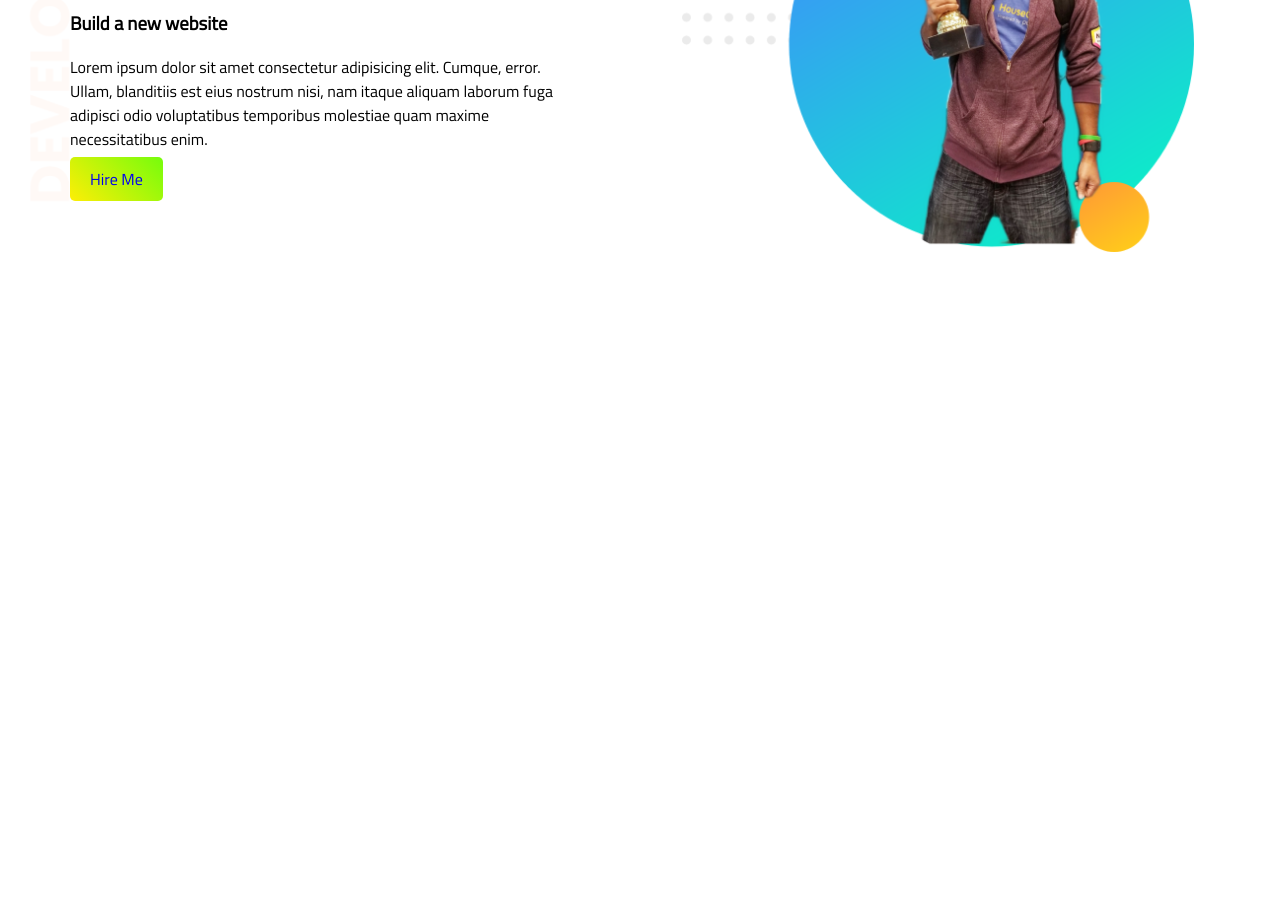
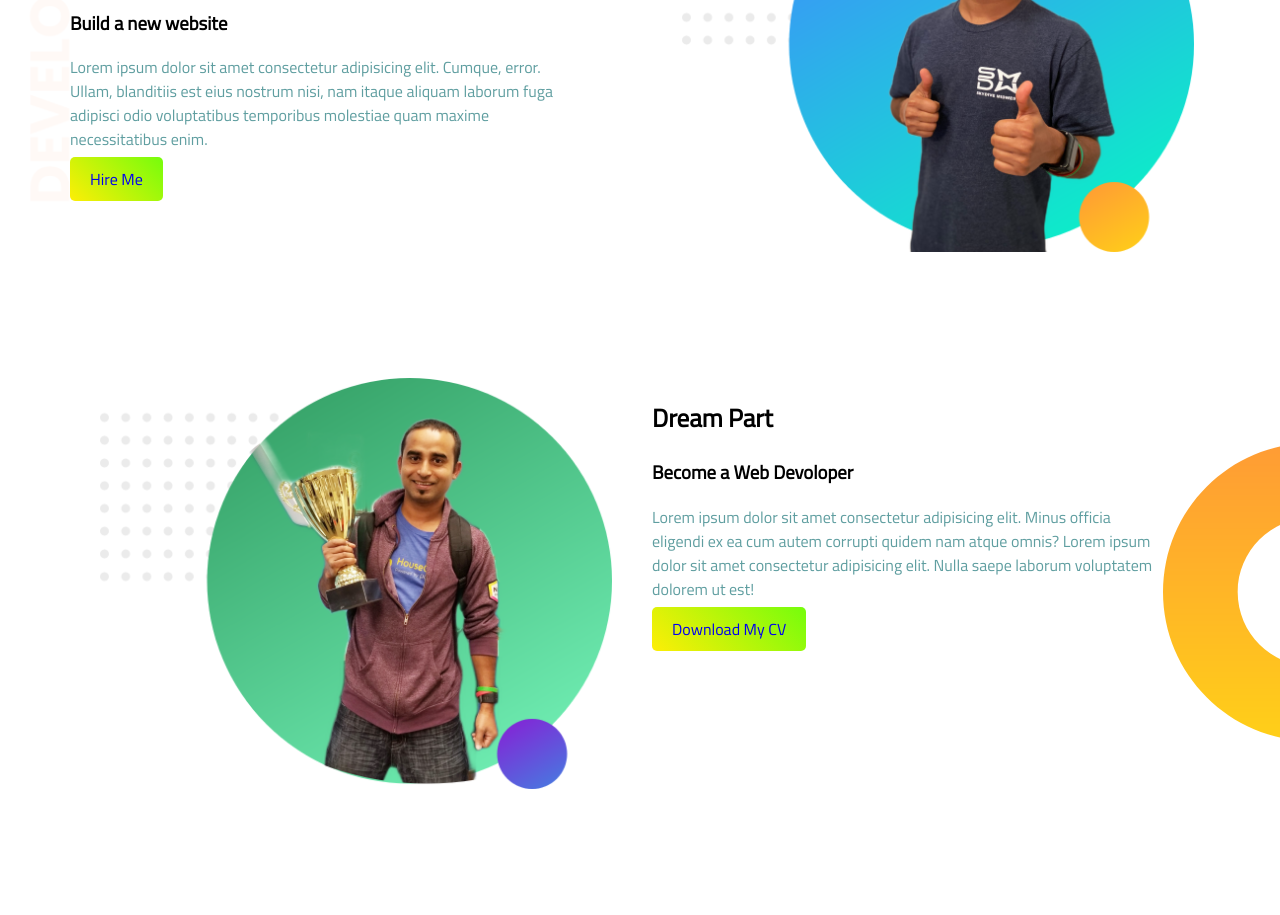
Before and after one commit to MamunJoy/Portfolio-website, a plain HTML site: page index.html in a window 1280 px wide. Shown: the part 158-1073 px from the top of the page. Before the commit the page ends 800 px from the top, so only its background shows below. Drawn offline with Linux system fonts and the light colour scheme.

Commit message:
Second Part Done

```diff
--- a/index.html
+++ b/index.html
@@ -20,7 +20,20 @@
             <a class="link-button" target="_blank" href="https://www.linkedin.com/in/mamun-joy-646a641b2/"> Hire Me</a>
         </div>
         <div class="half-width">
-            <img src="/image/image 10.png" alt="">
+            <img src="/image/top banner.png" alt="">
+        </div>
+    </section>
+
+    <section class="dreamer">
+        <div class="half-width">
+            <img src="/image/tophy-dream.png" alt="">
+        </div>
+
+        <div class="half-width">
+            <h2>Dream Part</h2>
+            <h3>Become a Web Devoloper</h3>
+            <p>Lorem ipsum dolor sit amet consectetur adipisicing elit. Minus officia eligendi ex ea cum autem corrupti quidem nam atque omnis? Lorem ipsum dolor sit amet consectetur adipisicing elit. Nulla saepe laborum voluptatem dolorem ut est!</p>
+            <a class="link-button" target="_blank" href="https://www.linkedin.com/in/mamun-joy-646a641b2/">Download My CV</a>
         </div>
     </section>
 
--- a/style.css
+++ b/style.css
@@ -4,6 +4,12 @@ body{
 }
 h1{
     font-size: 30px
+}
+p{
+    color: cadetblue;
+}
+h2{
+    font-size: 25px;
 }
 
 span{
@@ -14,6 +20,7 @@ span{
     float: left;
     margin-left: 10px;
     padding-left: 60px;
+    padding-bottom: 120px;
 }
 .half-width img{
     width: 100%;
@@ -32,3 +39,8 @@ span{
 section{
     height: 500px;
 }
+.dreamer{
+    background-image: url("/image/dream-bg.png");
+    background-repeat: no-repeat;
+    background-position: right;
+}
```
Also changed, not shown: image/dream-bg.png (added), image/image 10.png (deleted), image/top banner.png (added), image/tophy-dream.png (added), 2 other files.
